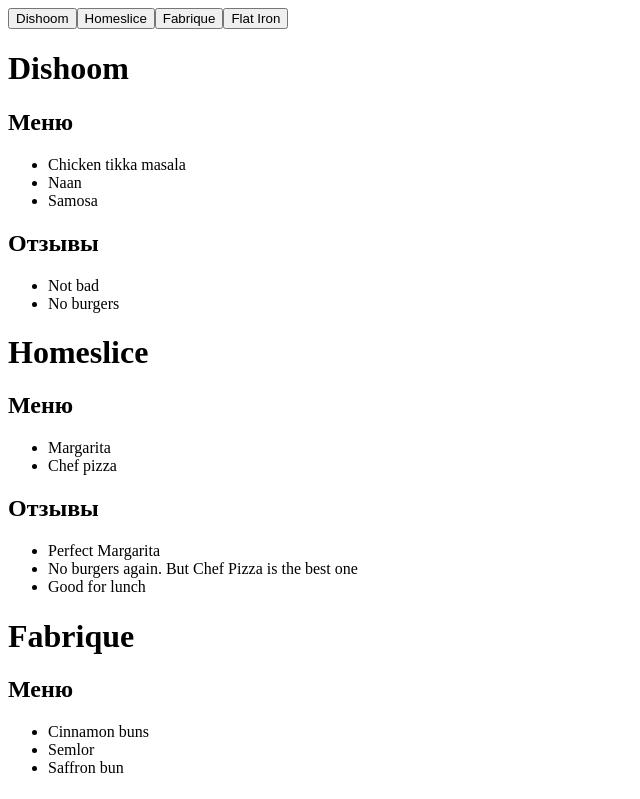
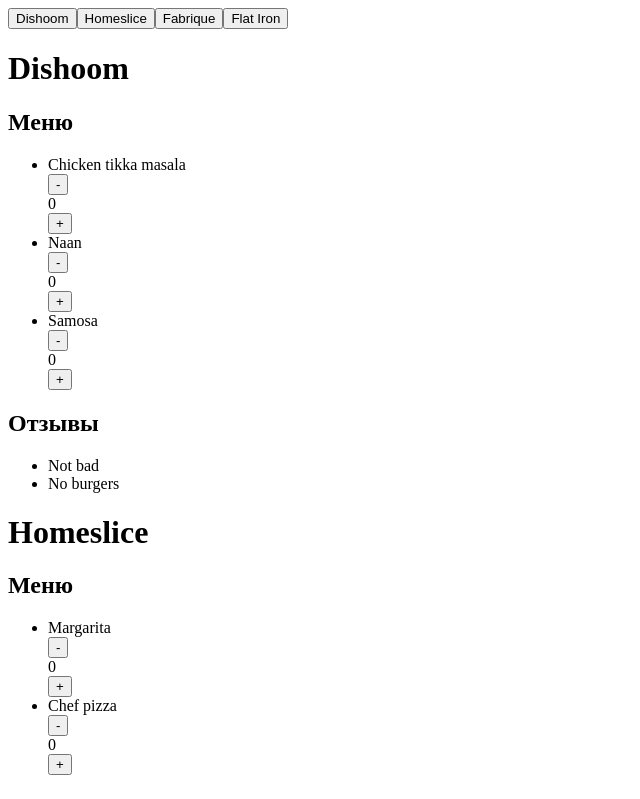
Before and after one commit to KONOHA-GANGSTA/react_app, a React (Vite) app: page / in a window 1280 px wide. Shown: the top 799 px of the page, without its empty margins (0-640 px from the left). Built offline with nearby package versions, Linux system fonts and the light colour scheme.

Commit message:
+counter

```diff
--- /dev/null
+++ b/src/components/Counter/component.jsx
@@ -0,0 +1,16 @@
+import { useState } from "react";
+
+export const Counter = ({ min, max }) => {
+  const [number, setNumber] = useState(0);
+  return (
+    <div>
+      <button onClick={() => setNumber(number == min ? 0 : number - 1)}>
+        -
+      </button>
+      <div>{number}</div>
+      <button onClick={() => setNumber(number == max ? 5 : number + 1)}>
+        +
+      </button>
+    </div>
+  );
+};
--- a/src/components/Dish/component.jsx
+++ b/src/components/Dish/component.jsx
@@ -1,3 +1,10 @@
+import { Counter } from "../Counter/component";
+
 export const Dish = ({ title }) => {
-  return <div>{title}</div>;
+  return (
+    <div>
+      <div>{title}</div>
+      <Counter min={0} max={5} />
+    </div>
+  );
 };
```
